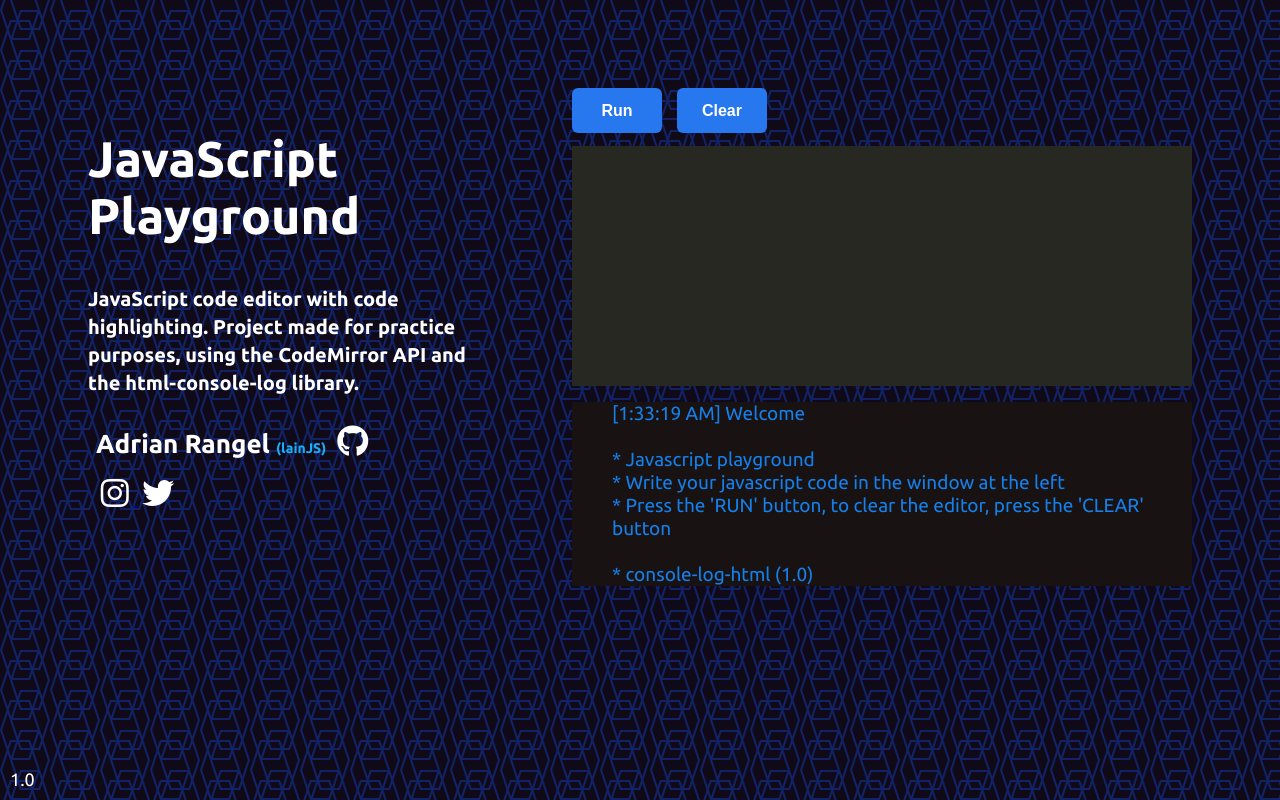
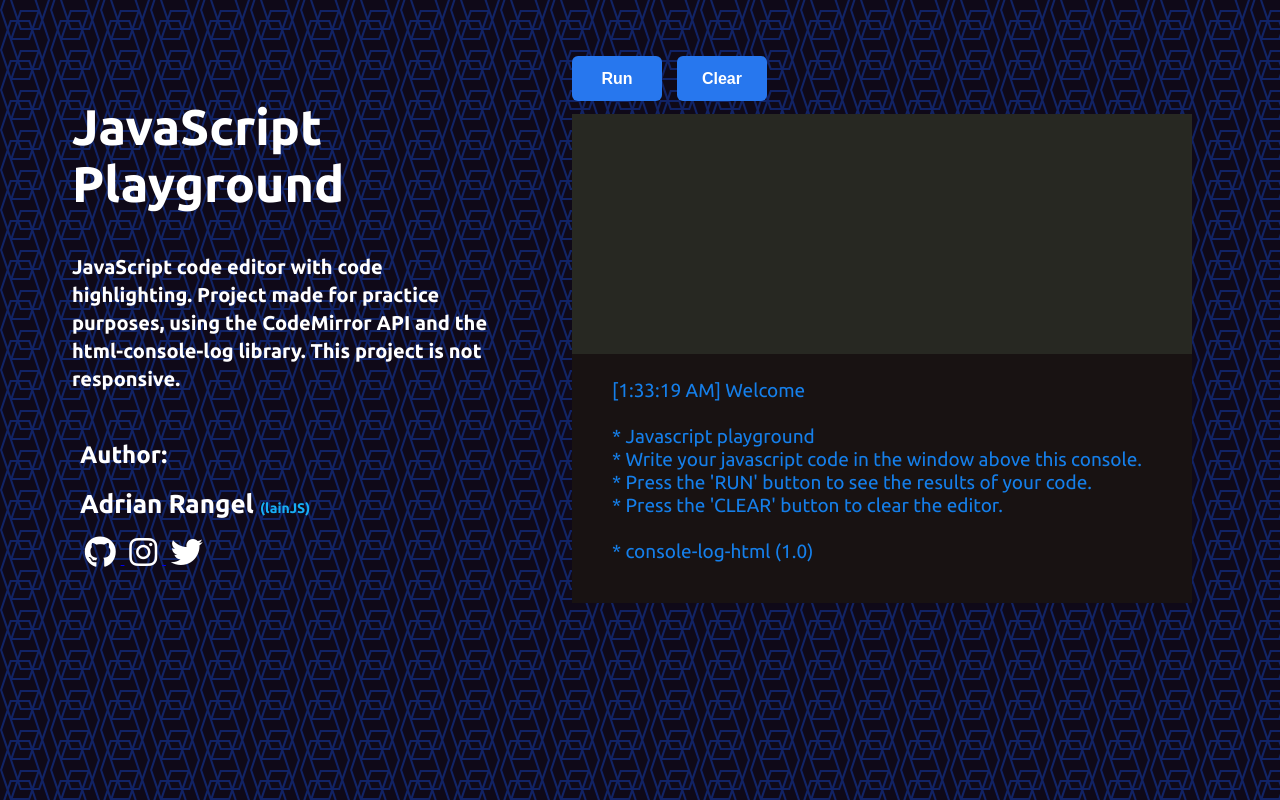
Before and after one commit to laindomJS/playground-javascript, a website with bundled scripts: page index.html in a window 1280 px wide. Built offline with nearby package versions, Linux system fonts and the light colour scheme.

Commit message:
added favicon and corrected styles

```diff
--- a/index.html
+++ b/index.html
@@ -4,6 +4,10 @@
     <meta charset="UTF-8">
     <meta http-equiv="X-UA-Compatible" content="IE=edge">
     <meta name="viewport" content="width=device-width, initial-scale=1.0">
+    <link rel="apple-touch-icon" sizes="180x180" href="./assets/favicon/apple-touch-icon.png">
+    <link rel="icon" type="image/png" sizes="32x32" href="./assets/favicon/favicon-32x32.png">
+    <link rel="icon" type="image/png" sizes="16x16" href="./assets/favicon/favicon-16x16.png">
+    <link rel="manifest" href="/site.webmanifest">
     <!-- FONTS -->
     <link href="https://fonts.googleapis.com/css2?family=Ubuntu:wght@400;500;700&display=swap" rel="stylesheet">
     <!-- FONT AWESOME-->
@@ -17,32 +21,40 @@
 </head>
 <body>
 
+
     <main>
         <section class="left__section">
             <h1>JavaScript Playground</h1>
-            <p>JavaScript code editor with code highlighting. Project made for practice purposes, using the CodeMirror API and the html-console-log library.</p>
+            <p>JavaScript code editor with code highlighting. Project made for practice purposes, using the CodeMirror API and the html-console-log library. This project is not responsive.</p>
 
             <div class="author__info">
-                <span class="author">Adrian Rangel <small>(lainJS)</small> </span>
 
-                <a href='https://github.com/laindomJS'>
-                    <i class="fa-brands fa-github fa-2x"></i>
-                </a>
+                <div class="author__container">
+                    <h2 class="title__author">Author:</h2>
+                    <span class="author">Adrian Rangel <small>(lainJS)</small></span>
+                </div>
+
 
                 <div class="social__icons">
+
+                    <a href='https://github.com/laindomJS'>
+                        <i class="fa-brands fa-github fa-2x"></i>
+                    </a>
+
                     <a href="https://www.instagram.com/lain_js/">
                         <i class="fa-brands fa-instagram fa-2x"></i>
                     </a>
+
                     <a href="https://twitter.com/laindom_1">
                         <i class="fa-brands fa-twitter fa-2x"></i>
                     </a>
+
                 </div>
             </div>
-
         </section>
 
+
         <section class="right__section">
-
             <button onclick="run();">Run</button>
             <button onclick="editor.setValue('');">Clear</button>
 
@@ -56,8 +68,6 @@
         </section>
     </main>
 
-    <small class="version">1.0</small>
-
      <!-- CODEMIRROR SCRIPTS -->
      <script src="./codemirror/lib/codemirror.js"></script>
      <script src="./codemirror/mode/javascript/javascript.js"></script>
--- a/output.js
+++ b/output.js
@@ -1,3 +1,3 @@
 ConsoleLogHTML.connect(output);
 
-console.log("Welcome\n\n * Javascript playground \n * Write your javascript code in the window at the left\n * Press the 'RUN' button, to clear the editor, press the 'CLEAR' button \n \n * console-log-html (1.0) \n ");
+console.log("Welcome\n\n * Javascript playground \n * Write your javascript code in the window above this console.\n * Press the 'RUN' button to see the results of your code. \n * Press the 'CLEAR' button to clear the editor. \n \n * console-log-html (1.0) \n ");
--- a/styles.css
+++ b/styles.css
@@ -15,7 +15,7 @@ body {
 /* GENERAL STYLES */
 main {
     display: flex;
-    padding: 5rem;
+    padding: 3rem 4rem 2rem 4rem;
 }
 
 h1 {
@@ -28,6 +28,7 @@ h1 {
 
 h1:hover {
     color: #F0DB4F;
+    cursor: default;
 }
 
 p {
@@ -46,6 +47,12 @@ p {
 
 .author {
     font-size: 26px;
+    transition: .2s ease-in;
+}
+
+.author:hover {
+    color: #F0DB4F;
+    cursor: default;
 }
 
 small {
@@ -90,15 +97,14 @@ small {
 .panel {
     background-color: #000;
     color: #fff;
+    padding-top: .6rem;
 }
 
-.version {
-    position: absolute;
-    bottom: 10px;
-    left: 10px;
-    color: #fff;
-    font-size: 18px;
+.output li {
+    letter-spacing: 1px;
+    font-size: 6px;
 }
+
 
 button {
     width: 90px;
@@ -122,6 +128,8 @@ button:hover {
 }
 
 .panel {
+    width: 620px;
+    height: 240px;
     background-color: #181212;
     color: #157fea;
 }
```
Also changed, not shown: assets/favicon/android-chrome-192x192.png (added), assets/favicon/android-chrome-512x512.png (added), assets/favicon/apple-touch-icon.png (added), assets/favicon/favicon-16x16.png (added), assets/favicon/favicon-32x32.png (added), assets/favicon/favicon.ico (added), assets/favicon/site.webmanifest (added).
